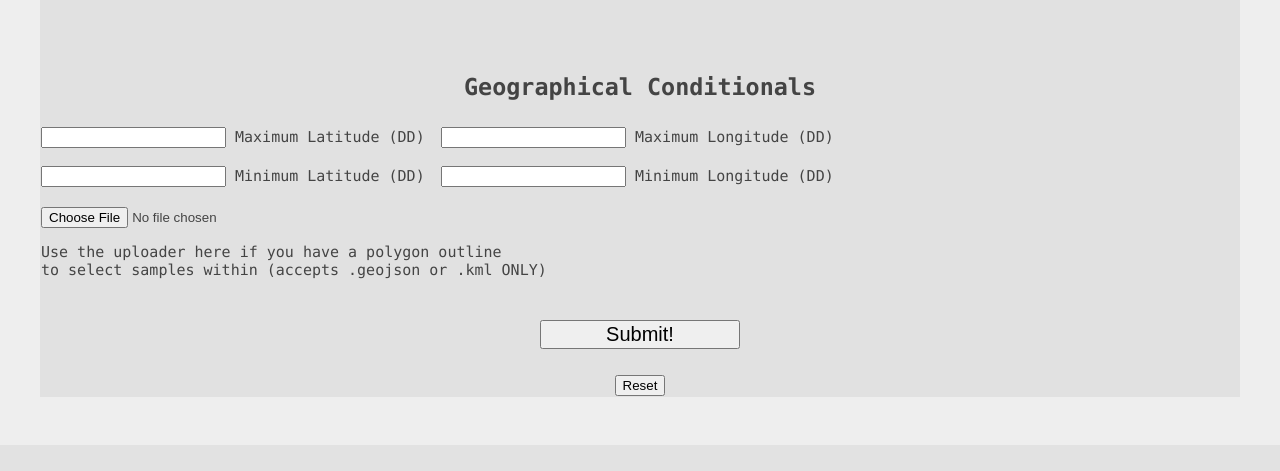
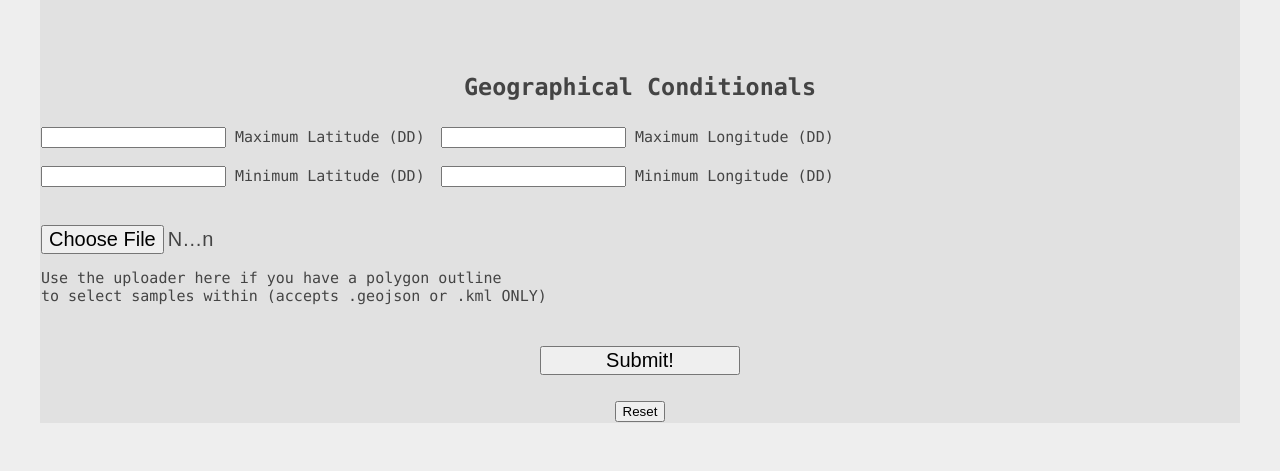
Before and after one commit to jtulenko/iced-x-radci-examples, a Flask app: page /askiced in a window 1280 px wide. Shown: the part 2907-3378 px from the top of the page. Before the commit the page ends 3303 px from the top, so only its background shows below. Run offline with Flask 3, Linux system fonts and the light colour scheme; some libraries are stand-ins or nearby versions.

Commit message:
asdgasgh

```diff
--- a/templates/askiced.html
+++ b/templates/askiced.html
@@ -258,7 +258,9 @@
 
     <table width=100% style="font-size: 15px;">
       <td width="50%" style="text-align: left; vertical-align: top;">
+        <br>
         <input type="file"
+          style="width: 180px; font-size: 20px;"
           name="uploadoutline"
           accept=".geojson, .kml"><br>
         <p>Use the uploader here if you have a polygon outline <br> to select samples within (accepts .geojson or .kml ONLY)</p>
```
